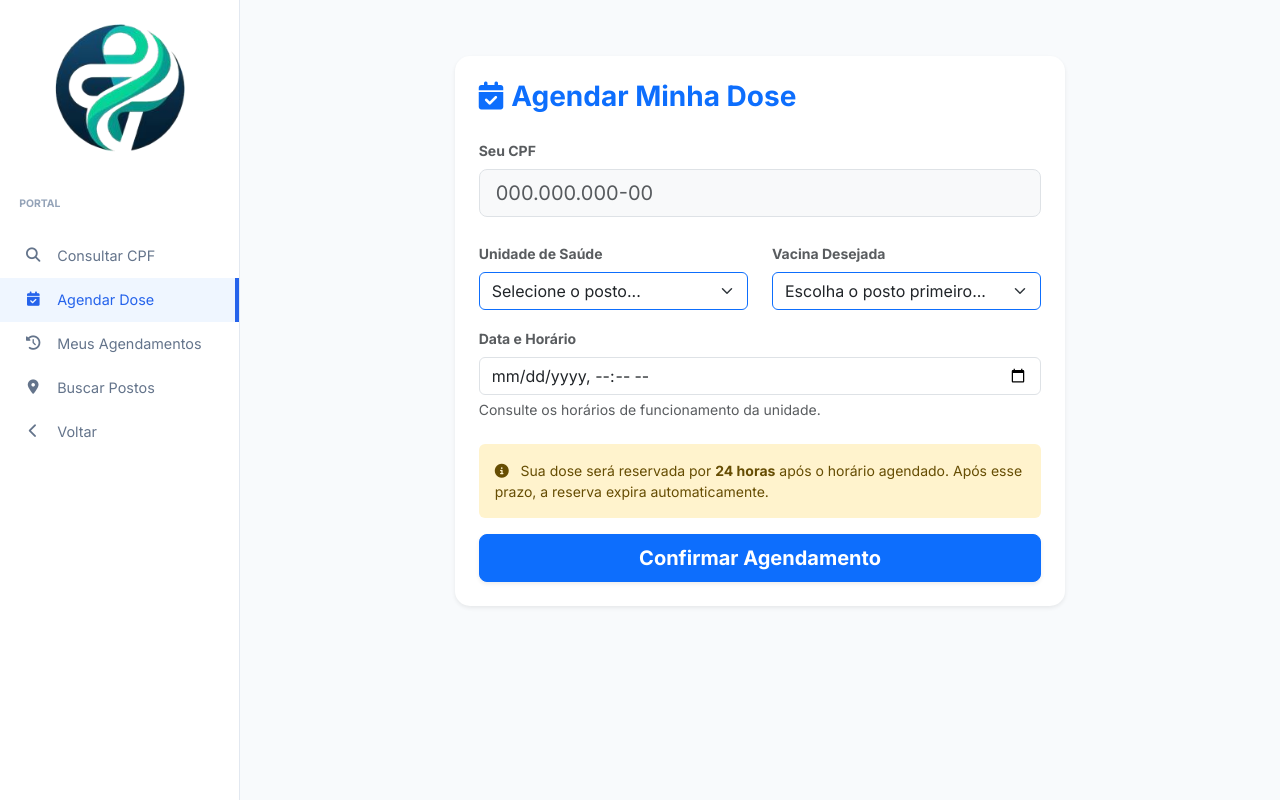
After one commit to jvtrem7/sistema-vacina, a Django app: page /agendar/ in a window 1280 px wide. The commit adds this page. Run offline with Django 5.2, Linux system fonts and the light colour scheme; data that the repository does not hold is empty.

Commit message:
muitas melhorias

```diff
--- a/core/urls.py
+++ b/core/urls.py
@@ -2,6 +2,7 @@ from django.contrib import admin
 from django.urls import path
 from vacinas import views
 from django.contrib.auth import views as auth_views
+
 
 urlpatterns = [
     path('admin/', admin.site.urls),
@@ -19,4 +20,13 @@ urlpatterns = [
     path('estoque/novo/', views.cadastrar_estoque, name='cadastrar_estoque'),
     path('exportar-csv/', views.exportar_dados_csv, name='exportar_csv'),
     path('ajax/carregar-vacinas/', views.carregar_vacinas_posto, name='ajax_carregar_vacinas'),
+    path('agendar/', views.agendar_vacina, name='agendar_vacina'),
+    path('ajax/carregar-vacinas/', views.carregar_vacinas_posto, name='ajax_carregar_vacinas'),
+    path('agendar/sucesso/', views.index_escolha, name='sucesso_agendamento'),
+    path('agendar/', views.agendar_vacina, name='agendar_vacina'),
+    path('agendamentos/listar/', views.listar_agendamentos, name='listar_agendamentos'),
+    path('meus-agendamentos/', views.meus_agendamentos, name='meus_agendamentos'),
+    path('agendamentos/confirmar/<int:agendamento_id>/', views.confirmar_agendamento, name='confirmar_agendamento'),
+    path('agendamentos/historico/', views.historico_agendamentos, name='historico_agendamentos'),
+    path('agendamentos/cancelar/<int:agendamento_id>/', views.cancelar_agendamento, name='cancelar_agendamento'),
 ]
--- /dev/null
+++ b/vacinas/templates/vacinas/agendar_vacina.html
@@ -0,0 +1,80 @@
+{% extends 'vacinas/base.html' %}
+
+{% block content %}
+<div class="container mt-4">
+    <div class="row justify-content-center">
+        <div class="col-md-8">
+            <div class="card shadow-sm border-0" style="border-radius: 15px;">
+                <div class="card-body p-4">
+                    <h3 class="fw-bold text-primary mb-4">
+                        <i class="fa-solid fa-calendar-check me-2"></i>Agendar Minha Dose
+                    </h3>
+
+                    <form method="POST">
+                        {% csrf_token %}
+
+                        <div class="mb-4">
+                            <label class="form-label fw-bold text-muted small">Seu CPF</label>
+                            <input type="text" name="cpf" class="form-control form-control-lg bg-light" placeholder="000.000.000-00" required>
+                        </div>
+
+                        <div class="row">
+                            <div class="col-md-6 mb-3">
+                                <label class="form-label fw-bold text-muted small">Unidade de Saúde</label>
+                                <select name="posto" id="id_posto" class="form-select border-primary" required>
+                                    <option value="">Selecione o posto...</option>
+                                    {% for posto in postos %}
+                                        <option value="{{ posto.id }}">{{ posto.nome }}</option>
+                                    {% endfor %}
+                                </select>
+                            </div>
+
+                            <div class="col-md-6 mb-3">
+                                <label class="form-label fw-bold text-muted small">Vacina Desejada</label>
+                                <select name="item_estoque" id="id_item_estoque" class="form-select border-primary" required>
+                                    <option value="">Escolha o posto primeiro...</option>
+                                </select>
+                            </div>
+                        </div>
+
+                        <div class="mb-4">
+                            <label class="form-label fw-bold text-muted small">Data e Horário</label>
+                            <input type="datetime-local" name="data_hora" class="form-control" required>
+                            <div class="form-text">Consulte os horários de funcionamento da unidade.</div>
+                        </div>
+
+                        <div class="alert alert-warning border-0 small">
+                            <i class="fa-solid fa-circle-info me-2"></i>
+                            Sua dose será reservada por <strong>24 horas</strong> após o horário agendado. Após esse prazo, a reserva expira automaticamente.
+                        </div>
+
+                        <button type="submit" class="btn btn-primary btn-lg w-100 fw-bold shadow-sm">
+                            Confirmar Agendamento
+                        </button>
+                    </form>
+                </div>
+            </div>
+        </div>
+    </div>
+</div>
+
+<script src="https://code.jquery.com/jquery-3.6.0.min.js"></script>
+<script>
+    $("#id_posto").change(function () {
+        const url = "{% url 'ajax_carregar_vacinas' %}";
+        const postoId = $(this).val();
+
+        $.ajax({
+            url: url,
+            data: { 'posto_id': postoId },
+            success: function (data) {
+                let options = '<option value="">Selecione a vacina...</option>';
+                data.forEach(function (item) {
+                    options += `<option value="${item.id}">${item.nome_vacina}</option>`;
+                });
+                $("#id_item_estoque").html(options);
+            }
+        });
+    });
+</script>
+{% endblock %}
--- a/vacinas/templates/vacinas/base.html
+++ b/vacinas/templates/vacinas/base.html
@@ -26,8 +26,15 @@
     .sidebar {
         background: #ffffff; height: 100vh; position: fixed;
         top: 0; left: 0; width: var(--sidebar-width); z-index: 1000;
-        border-right: 1px solid #e2e8f0; display: flex; flex-direction: column;
+        border-right: 1px solid #e2e8f0; display: flex; flex-direction: column; overflow-y: auto;
     }
+    .sidebar::-webkit-scrollbar {
+    width: 5px;
+}
+.sidebar::-webkit-scrollbar-thumb {
+    background: #e2e8f0;
+    border-radius: 10px;
+}
     .logo-container { padding: 1.5rem 1rem; text-align: center; }
     .logo-img { width: 100%; max-width: 130px; height: auto; }
     .nav-link {
@@ -100,6 +107,9 @@
             {% if user.is_authenticated and "/caderneta/" not in request.path and "/postos/" not in request.path %}
                 <p class="menu-header" style="padding: 1.2rem 1.2rem 0.4rem; text-transform: uppercase; font-size: 0.65rem; font-weight: 700; color: #94a3b8;">Administração</p>
                 <a class="nav-link {% if request.resolver_match.url_name == 'home' %}active{% endif %}" href="{% url 'home' %}"><i class="fas fa-chart-line"></i> Dashboard</a>
+                <a class="nav-link {% if 'agendamentos' in request.path %}active{% endif %}" href="{% url 'listar_agendamentos' %}">
+    <i class="fas fa-calendar-check"></i> Agendamentos
+</a>
                 <a class="nav-link {% if request.resolver_match.url_name == 'listar_pacientes' %}active{% endif %}" href="{% url 'listar_pacientes' %}"><i class="fas fa-users"></i> Pacientes</a>
                 <a class="nav-link {% if request.resolver_match.url_name == 'cadastrar_paciente' %}active{% endif %}" href="{% url 'cadastrar_paciente' %}"><i class="fas fa-user-plus"></i> Novo</a>
                 <a class="nav-link {% if request.resolver_match.url_name == 'registrar_dose' %}active{% endif %}" href="{% url 'registrar_dose' %}"><i class="fas fa-pills"></i> Dose</a>
@@ -114,6 +124,10 @@
             {% else %}
                 <p class="menu-header" style="padding: 1.2rem 1.2rem 0.4rem; text-transform: uppercase; font-size: 0.65rem; font-weight: 700; color: #94a3b8;">Portal</p>
                 <a class="nav-link {% if 'caderneta' in request.path %}active{% endif %}" href="{% url 'caderneta_paciente' %}"><i class="fas fa-search"></i> Consultar CPF</a>
+                <a class="nav-link {% if 'agendar' in request.path %}active{% endif %}" href="{% url 'agendar_vacina' %}"><i class="fas fa-calendar-check"></i> Agendar Dose</a>
+                <a class="nav-link {% if 'meus-agendamentos' in request.path %}active{% endif %}" href="{% url 'meus_agendamentos' %}">
+    <i class="fas fa-clock-rotate-left"></i> Meus Agendamentos
+</a>
                 <a class="nav-link {% if 'postos' in request.path %}active{% endif %}" href="{% url 'busca_postos' %}"><i class="fas fa-map-marker-alt"></i> Buscar Postos</a>
                 <a class="nav-link mt-auto" href="{% url 'index_escolha' %}"><i class="fas fa-chevron-left"></i> Voltar</a>
             {% endif %}
@@ -136,6 +150,7 @@
         <a href="{% url 'listar_pacientes' %}" class="{% if request.resolver_match.url_name == 'listar_pacientes' %}active{% endif %}"><i class="fa-solid fa-user-group"></i></a>
         <a href="{% url 'registrar_dose' %}" class="{% if request.resolver_match.url_name == 'registrar_dose' %}active{% endif %}"><i class="fa-solid fa-circle-plus"></i></a>
 
+
         <!-- Botão Sair no Mobile -->
         <a href="#" onclick="event.preventDefault(); document.getElementById('logout-form').submit();" class="text-danger">
             <i class="fa-solid fa-right-from-bracket"></i>
@@ -145,6 +160,12 @@
         <a href="{% url 'index_escolha' %}"><i class="fa-solid fa-house"></i></a>
         <a href="{% url 'caderneta_paciente' %}" class="{% if 'caderneta' in request.path %}active{% endif %}"><i class="fa-solid fa-address-card"></i></a>
         <a href="{% url 'busca_postos' %}" class="{% if 'postos' in request.path %}active{% endif %}"><i class="fa-solid fa-location-dot"></i></a>
+        <a href="{% url 'agendar_vacina' %}" class="{% if 'agendar' in request.path %}active{% endif %}">
+        <i class="fa-solid fa-calendar-plus"></i>
+    </a>
+        <a href="{% url 'meus_agendamentos' %}" class="{% if 'meus-agendamentos' in request.path %}active{% endif %}">
+    <i class="fa-solid fa-clock-rotate-left"></i>
+</a>
 
         <!-- Botão Voltar no Mobile -->
         <a href="{% url 'index_escolha' %}"><i class="fa-solid fa-arrow-left"></i></a>
--- a/vacinas/templates/vacinas/index.html
+++ b/vacinas/templates/vacinas/index.html
@@ -22,7 +22,7 @@
                 </div>
                 <div>
                     <h6 class="text-muted mb-1 text-uppercase x-small-mobile fw-bold">Pacientes</h6>
-                    <h2 class="fw-bold mb-0 h4-mobile">{{ pacientes.count }}</h2>
+                    <h2 class="fw-bold mb-0 h4-mobile">{{ total_pacientes }}</h2>
                 </div>
             </div>
         </div>
--- a/vacinas/views.py
+++ b/vacinas/views.py
@@ -7,12 +7,17 @@ from .forms import PacienteForm, VacinaForm, EstoqueForm
 from django.http import HttpResponse
 from django.db.models import Q
 from django.http import JsonResponse
+from django.db import transaction
+from django.contrib import messages
+from .models import Agendamento
+from .forms import VacinaForm
 
 @login_required
 def home(request):
-    # Usamos select_related para carregar os dados de paciente e estoque de uma vez só (melhora a performance)
     todas_vacinas = Vacina.objects.all().select_related('paciente', 'item_estoque__posto').order_by('-data_aplicacao')
     total_pacientes = Paciente.objects.count()
+    context = {
+        'total_pacientes': total_pacientes,}
     return render(request, 'vacinas/index.html', {
         'vacinas': todas_vacinas,
         'total_pacientes': total_pacientes,
@@ -151,3 +156,120 @@ def carregar_vacinas_posto(request):
     posto_id = request.GET.get('posto_id')
     vacinas = Estoque.objects.filter(posto_id=posto_id, quantidade_atual__gt=0).values('id', 'nome_vacina', 'lote')
     return JsonResponse(list(vacinas), safe=False)
+
+
+def agendar_vacina(request):
+
+    if request.method == 'POST':
+        cpf = request.POST.get('cpf')
+        item_id = request.POST.get('item_estoque')
+        data_hora = request.POST.get('data_hora')
+
+        paciente = Paciente.objects.filter(cpf=cpf).first()
+        if not paciente:
+            # Aqui você pode tratar se o paciente não existir
+            return render(request, 'vacinas/agendar_vacina.html', {'erro': 'CPF não encontrado. Faça seu cadastro primeiro.'})
+
+        with transaction.atomic():
+            estoque = Estoque.objects.select_for_update().get(id=item_id)
+            if (estoque.quantidade_atual - estoque.quantidade_reservada) > 0:
+                Agendamento.objects.create(
+                    paciente=paciente,
+                    item_estoque=estoque,
+                    data_hora=data_hora
+                )
+                estoque.quantidade_reservada += 1
+                estoque.save()
+                return redirect('sucesso_agendamento')
+
+    postos = PostoSaude.objects.all()
+    return render(request, 'vacinas/agendar_vacina.html', {'postos': postos})
+
+@login_required
+def listar_agendamentos(request):
+    agendamentos = Agendamento.objects.filter(status='pendente').select_related('paciente', 'item_estoque', 'item_estoque__posto').order_by('data_hora')
+
+    return render(request, 'vacinas/listar_agendamentos.html', {'agendamentos': agendamentos})
+
+def meus_agendamentos(request):
+    agendamentos = None
+    cpf_consultado = request.GET.get('cpf')
+
+    if cpf_consultado:
+        agendamentos = Agendamento.objects.filter(
+            paciente__cpf=cpf_consultado
+        ).order_by('-data_hora')
+
+    return render(request, 'vacinas/meus_agendamentos.html', {
+        'agendamentos': agendamentos,
+        'cpf_consultado': cpf_consultado
+    })
+
+@login_required
+def confirmar_agendamento(request, agendamento_id):
+    agendamento = get_object_or_404(Agendamento, id=agendamento_id)
+
+    with transaction.atomic():
+        estoque = agendamento.item_estoque
+        if estoque.quantidade_atual > 0:
+            estoque.quantidade_atual -= 1
+            estoque.quantidade_reservada -= 1
+            estoque.save()
+
+            agendamento.status = 'concluido'
+            agendamento.save()
+            messages.success(request, f"Dose confirmada para {agendamento.paciente.nome}!")
+        else:
+            messages.error(request, "Estoque insuficiente!")
+
+    return redirect('listar_agendamentos')
+
+@login_required
+def cancelar_agendamento(request, agendamento_id):
+    agendamento = get_object_or_404(Agendamento, id=agendamento_id)
+
+    with transaction.atomic():
+        estoque = agendamento.item_estoque
+        # No cancelamento, a gente APENAS diminui a reserva
+        # A quantidade_atual não muda porque a vacina não foi aplicada
+        if estoque.quantidade_reservada > 0:
+            estoque.quantidade_reservada -= 1
+            estoque.save()
+
+            agendamento.status = 'cancelado'
+            agendamento.save()
+            messages.warning(request, f"Agendamento de {agendamento.paciente.nome} cancelado.")
+
+    return redirect('listar_agendamentos')
+
+def historico_agendamentos(request):
+    # Aqui pegamos todos que NÃO estão pendentes para ser o seu arquivo morto
+    agendamentos = Agendamento.objects.exclude(status='pendente').order_by('-data_hora')
+    return render(request, 'vacinas/historico_agendamentos.html', {'agendamentos': agendamentos})
+
+def cancelar_agendamento(request, agendamento_id):
+    agendamento = get_object_or_404(Agendamento, id=agendamento_id)
+
+    if request.method == 'POST':
+        justificativa = request.POST.get('justificativa')
+
+        with transaction.atomic():
+            estoque = agendamento.item_estoque
+
+            # Se estava concluído, devolvemos 1 para a quantidade atual
+            if agendamento.status == 'concluido':
+                estoque.quantidade_atual += 1
+            # Se estava pendente, apenas removemos da reserva
+            elif agendamento.status == 'pendente':
+                estoque.quantidade_reservada -= 1
+
+            estoque.save()
+
+            agendamento.status = 'cancelado'
+            agendamento.justificativa_cancelamento = justificativa
+            agendamento.save()
+
+            messages.warning(request, "Agendamento cancelado e estoque atualizado.")
+            return redirect('listar_agendamentos')
+
+    return render(request, 'vacinas/confirmar_cancelamento.html', {'agendamento': agendamento})
```
Also changed, not shown: vacinas/models.py (+24 -1 lines), vacinas/templates/vacinas/historico_agendamentos.html (added, +86 -0 lines), vacinas/templates/vacinas/index_escolha.html (+9 -19 lines), vacinas/templates/vacinas/listar_agendamentos.html (added, +74 -0 lines), vacinas/templates/vacinas/meus_agendamentos.html (added, +70 -0 lines), vacinas/migrations/0007_agendamento.py (added), vacinas/migrations/0008_estoque_quantidade_reservada.py (added), vacinas/migrations/0009_agendamento_justificativa_cancelamento_and_more.py (added), vacinas/utils.py (added).
